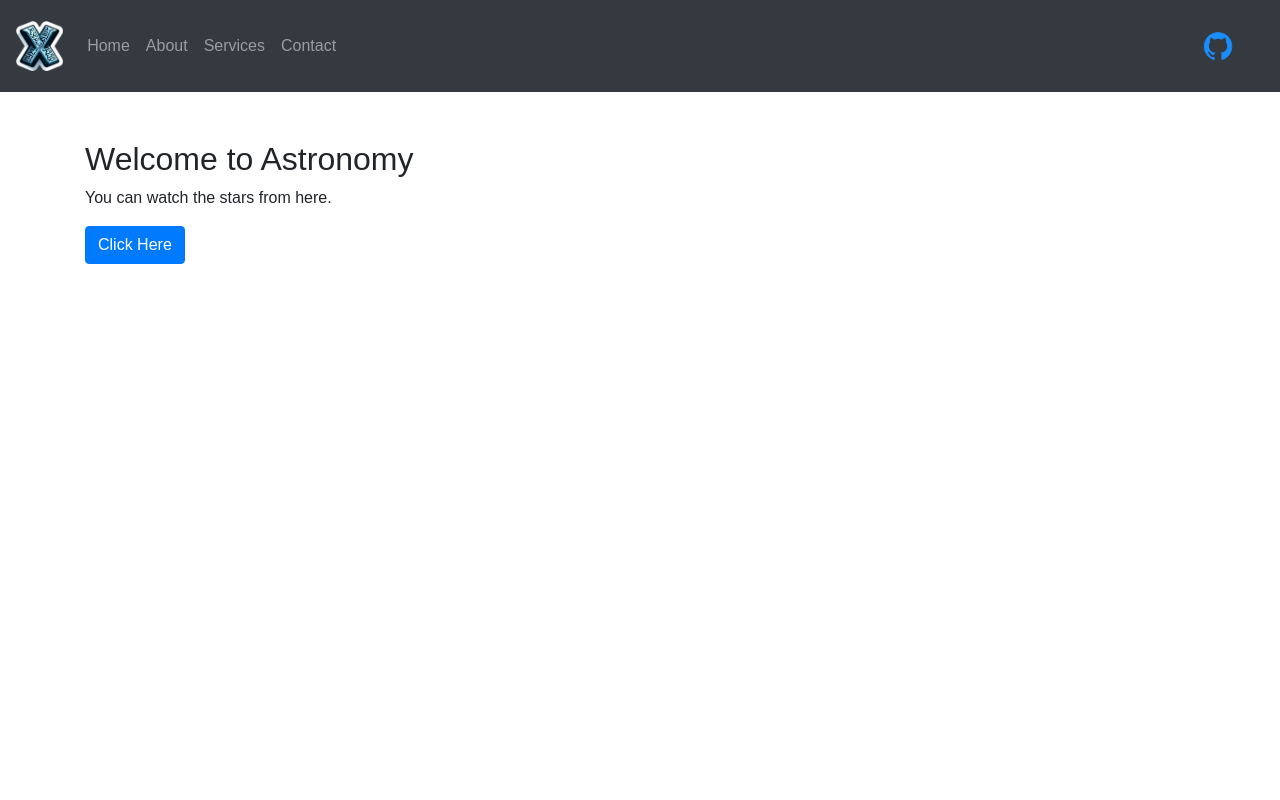
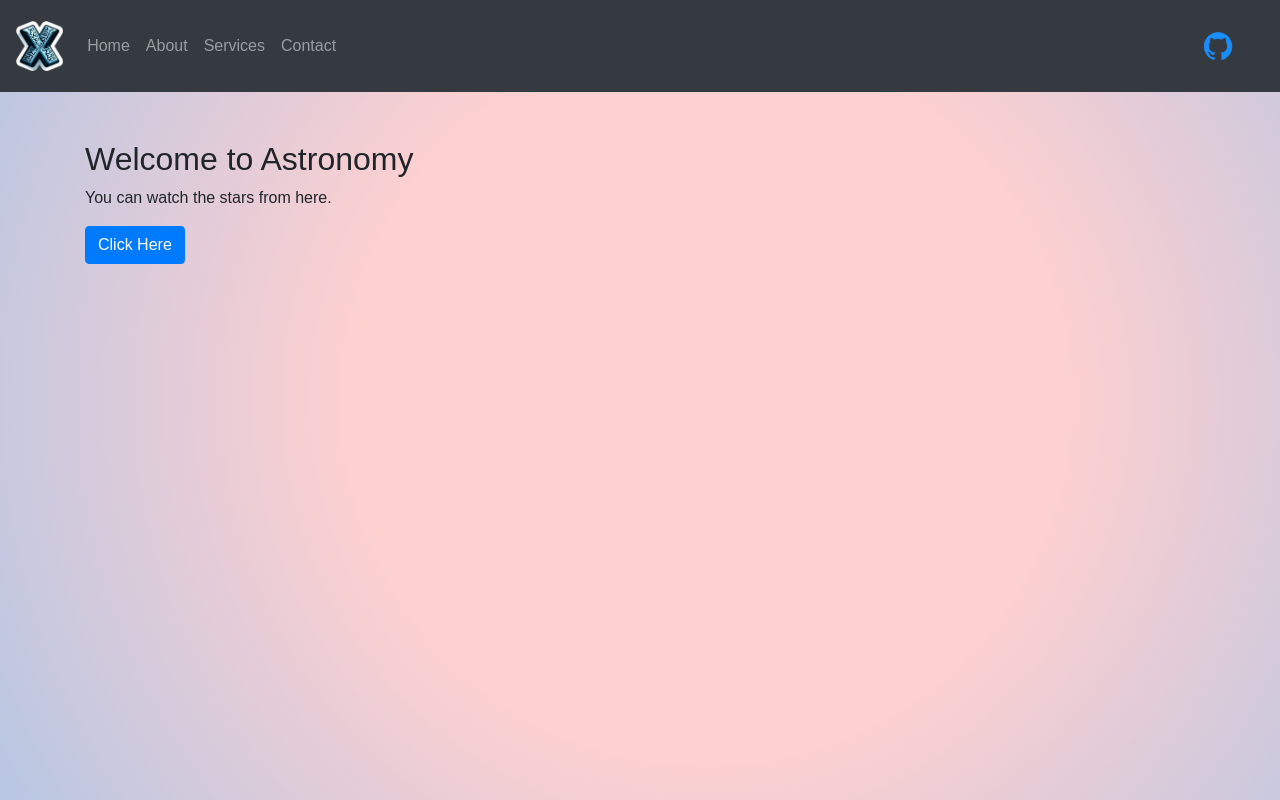
Before and after one commit to Programmingmonth/Weblog, a Django app: page / in a window 1280 px wide. Run offline with Django 5.2, Linux system fonts and the light colour scheme; some libraries are stand-ins or nearby versions.

Commit message:
Initial commit

```diff
--- a/Astronomy/web/templates/Imagea.html
+++ b/Astronomy/web/templates/Imagea.html
@@ -7,6 +7,11 @@
     <!-- Bootstrap CSS -->
     <link href="https://stackpath.bootstrapcdn.com/bootstrap/4.5.2/css/bootstrap.min.css" rel="stylesheet">
     <style>
+        body {
+            background: rgb(255,183,183);
+            background: radial-gradient(circle, rgba(255,183,183,1) 48%, rgba(15,160,255,1) 100%);
+        }
+
         .Andromeda, .Lmc, .smc, .Ic10 {
             border-radius: 33px;
             overflow: hidden;
--- a/Astronomy/web/templates/index.html
+++ b/Astronomy/web/templates/index.html
@@ -11,7 +11,25 @@
             margin: 0;
             font-family: Arial, sans-serif;
             background-color: #ffffff;
+            height: 100vh;
+            background: rgb(255,208,208);
+            background: radial-gradient(circle, rgba(255,208,208,1) 23%, rgba(75,184,255,1) 100%);
+            background-size: 200% 200%;
+            animation: gradientAnimation 10s ease infinite;
         }
+
+        @keyframes gradientAnimation {
+            0% {
+                background-position: 0% 50%;
+            }
+            50% {
+                background-position: 100% 50%;
+            }
+            100% {
+                background-position: 0% 50%;
+            }
+        }
+
         .navbar-brand .logo {
             height: 50px;
         }
@@ -46,6 +64,10 @@
         .btn-wave:hover::after {
             transform: translate(-50%, -50%) scale(1);
             background-color: rgba(255, 255, 0, 0.4);
+        }
+
+        #Descr {
+            text-align: center;
         }
     </style>
 </head>
--- a/Astronomy/web/templates/next_page_2.html
+++ b/Astronomy/web/templates/next_page_2.html
@@ -7,11 +7,17 @@
     <!-- Bootstrap CSS -->
     <link href="https://stackpath.bootstrapcdn.com/bootstrap/4.5.2/css/bootstrap.min.css" rel="stylesheet">
     <style>
+        body {
+            background: rgb(255,183,183);
+            background: radial-gradient(circle, rgba(255,183,183,1) 47%, rgba(75,184,255,1) 100%);
+        }
+
         .back-button {
             position: fixed;
             top: 20px;
             left: 20px;
             z-index: 1000;
+            background-color: blueviolet;
         }
     </style>
 </head>
```
Also changed, not shown: Astronomy/web/templates/next_page.html (+8 -0 lines).
